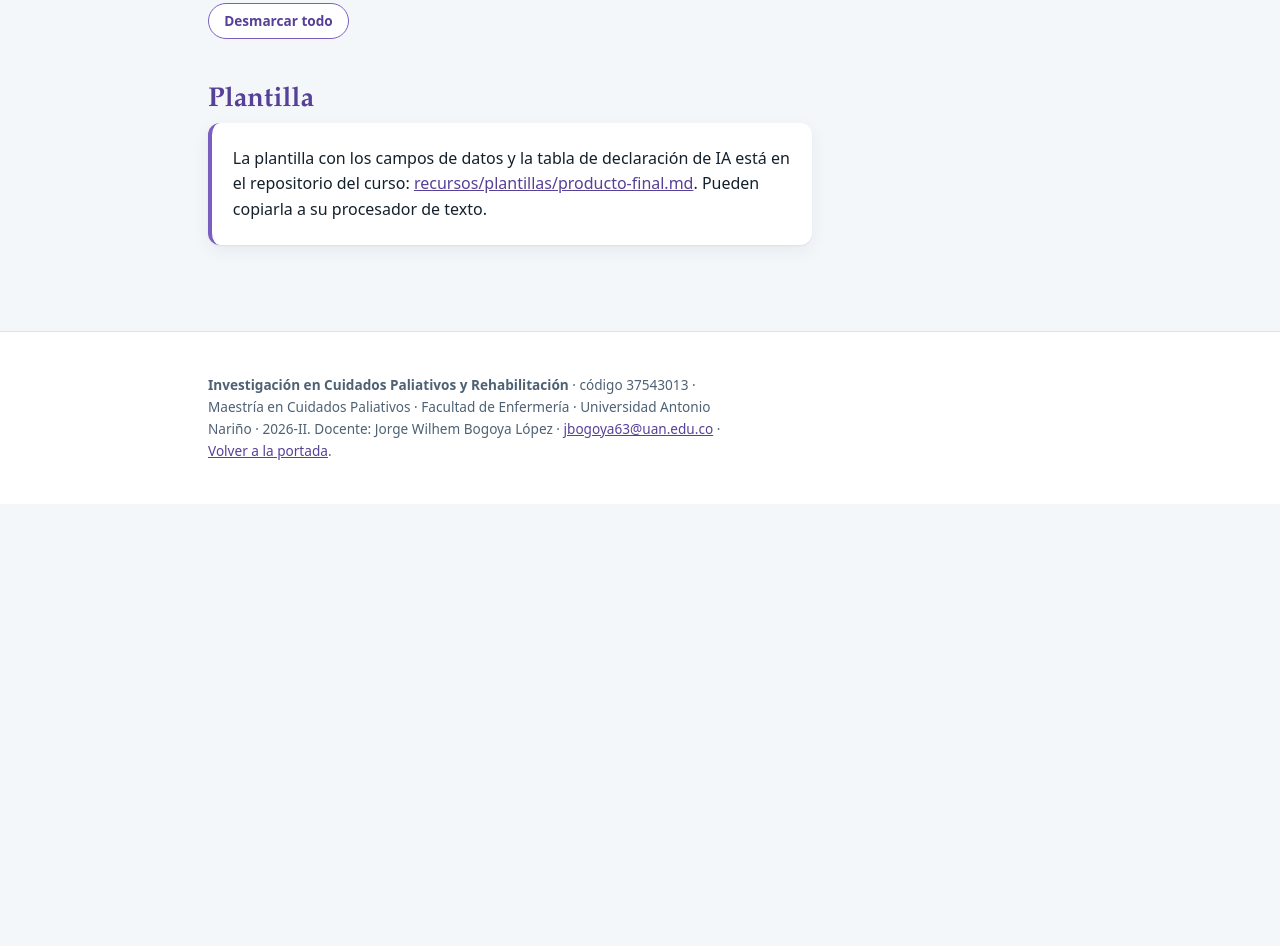
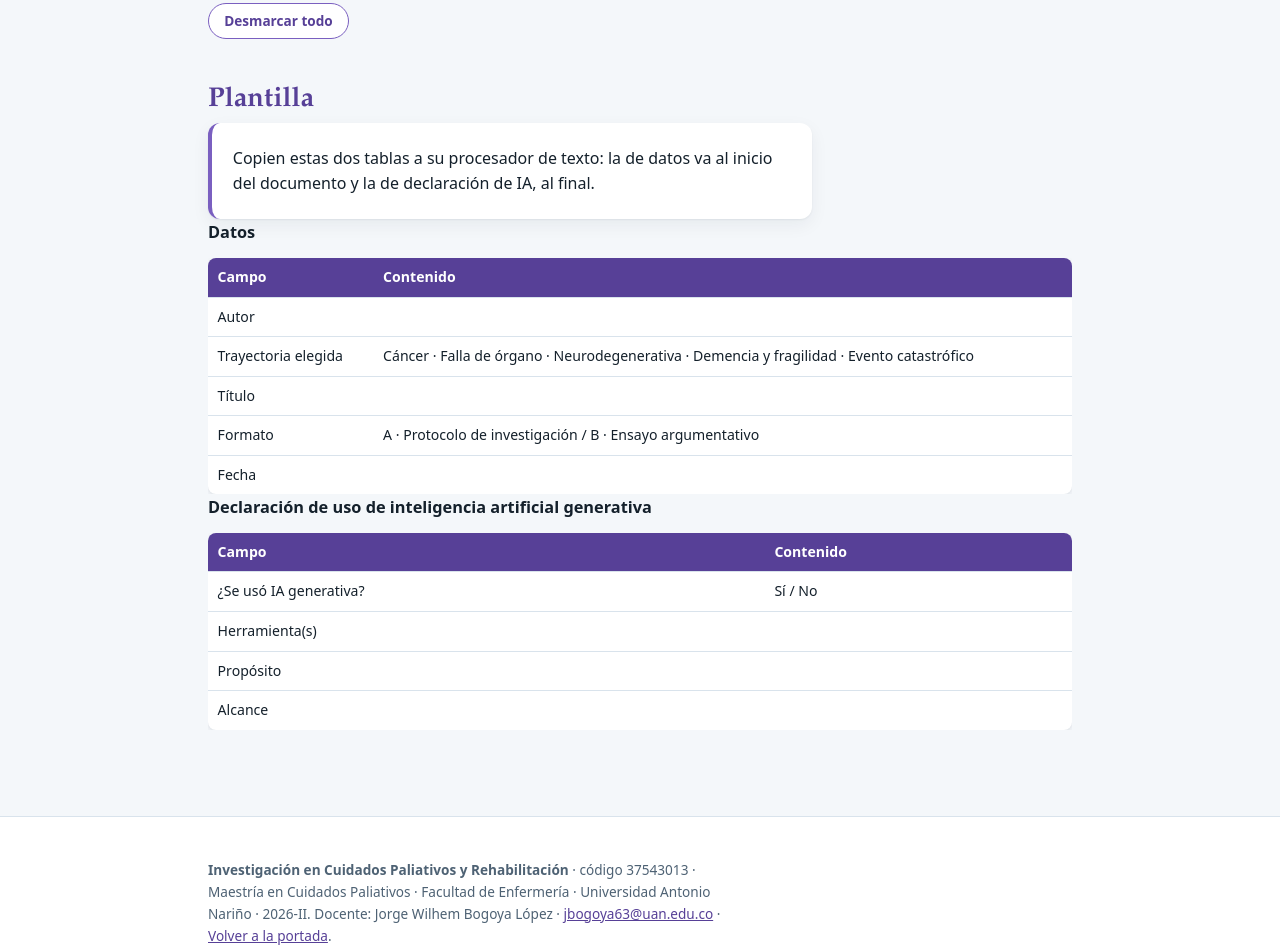
Before and after one commit to JBOGLOP/CP_Inv_Rehabilita, a plain HTML site: page sesiones/s07-seminario-integrador/producto-final.html in a window 1280 px wide. Shown: the part 5052-5998 px from the top of the page. Before the commit the page ends 5556 px from the top, so only its background shows below. Drawn offline with Linux system fonts and the light colour scheme.

Commit message:
S06: plantilla del producto final en la página, sin enlace al repositorio
Co-Authored-By: Claude Opus 5.5 <noreply@anthropic.com>

```diff
--- a/sesiones/s07-seminario-integrador/producto-final.html
+++ b/sesiones/s07-seminario-integrador/producto-final.html
@@ -264,10 +264,30 @@ footer{border-top:1px solid var(--linea);background:var(--blanco);padding:1.8rem
     <section aria-labelledby="h-plant">
       <h2 id="h-plant">Plantilla</h2>
       <div class="caja">
-        <p>La plantilla con los campos de datos y la tabla de declaración de IA está en el repositorio del curso:
-          <a href="https://github.com/JBOGLOP/CP_Inv_Rehabilita/blob/main/recursos/plantillas/producto-final.md">recursos/plantillas/producto-final.md</a>.
-          Pueden copiarla a su procesador de texto.</p>
+        <p>Copien estas dos tablas a su procesador de texto: la de datos va al inicio del documento y la de
+          declaración de IA, al final.</p>
       </div>
+      <h3>Datos</h3>
+      <div class="tabla"><table>
+        <thead><tr><th scope="col">Campo</th><th scope="col">Contenido</th></tr></thead>
+        <tbody>
+          <tr><td>Autor</td><td></td></tr>
+          <tr><td>Trayectoria elegida</td><td>Cáncer · Falla de órgano · Neurodegenerativa · Demencia y fragilidad · Evento catastrófico</td></tr>
+          <tr><td>Título</td><td></td></tr>
+          <tr><td>Formato</td><td>A · Protocolo de investigación / B · Ensayo argumentativo</td></tr>
+          <tr><td>Fecha</td><td></td></tr>
+        </tbody>
+      </table></div>
+      <h3>Declaración de uso de inteligencia artificial generativa</h3>
+      <div class="tabla"><table>
+        <thead><tr><th scope="col">Campo</th><th scope="col">Contenido</th></tr></thead>
+        <tbody>
+          <tr><td>¿Se usó IA generativa?</td><td>Sí / No</td></tr>
+          <tr><td>Herramienta(s)</td><td></td></tr>
+          <tr><td>Propósito</td><td></td></tr>
+          <tr><td>Alcance</td><td></td></tr>
+        </tbody>
+      </table></div>
     </section>
 
   </div>
```
